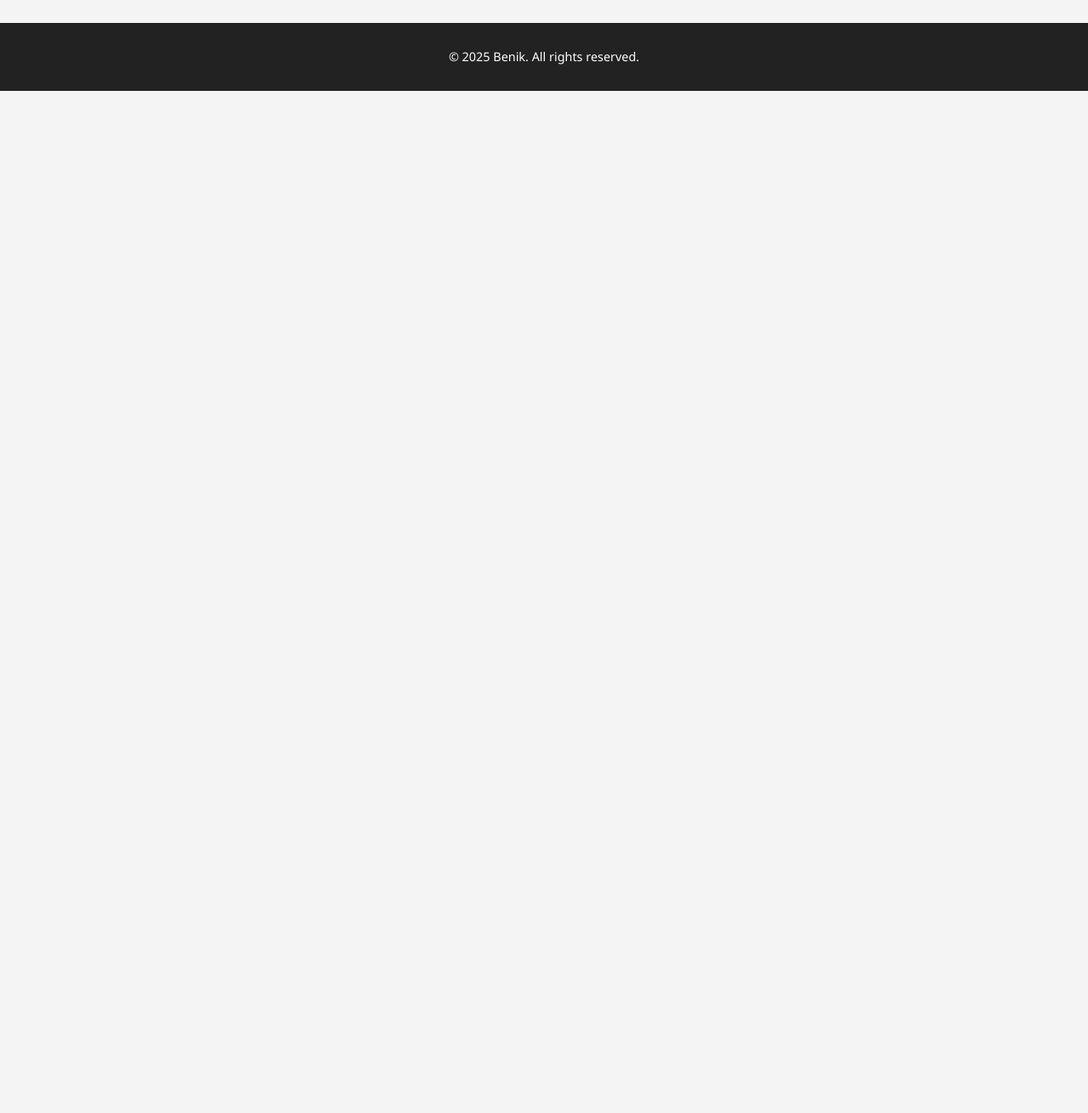
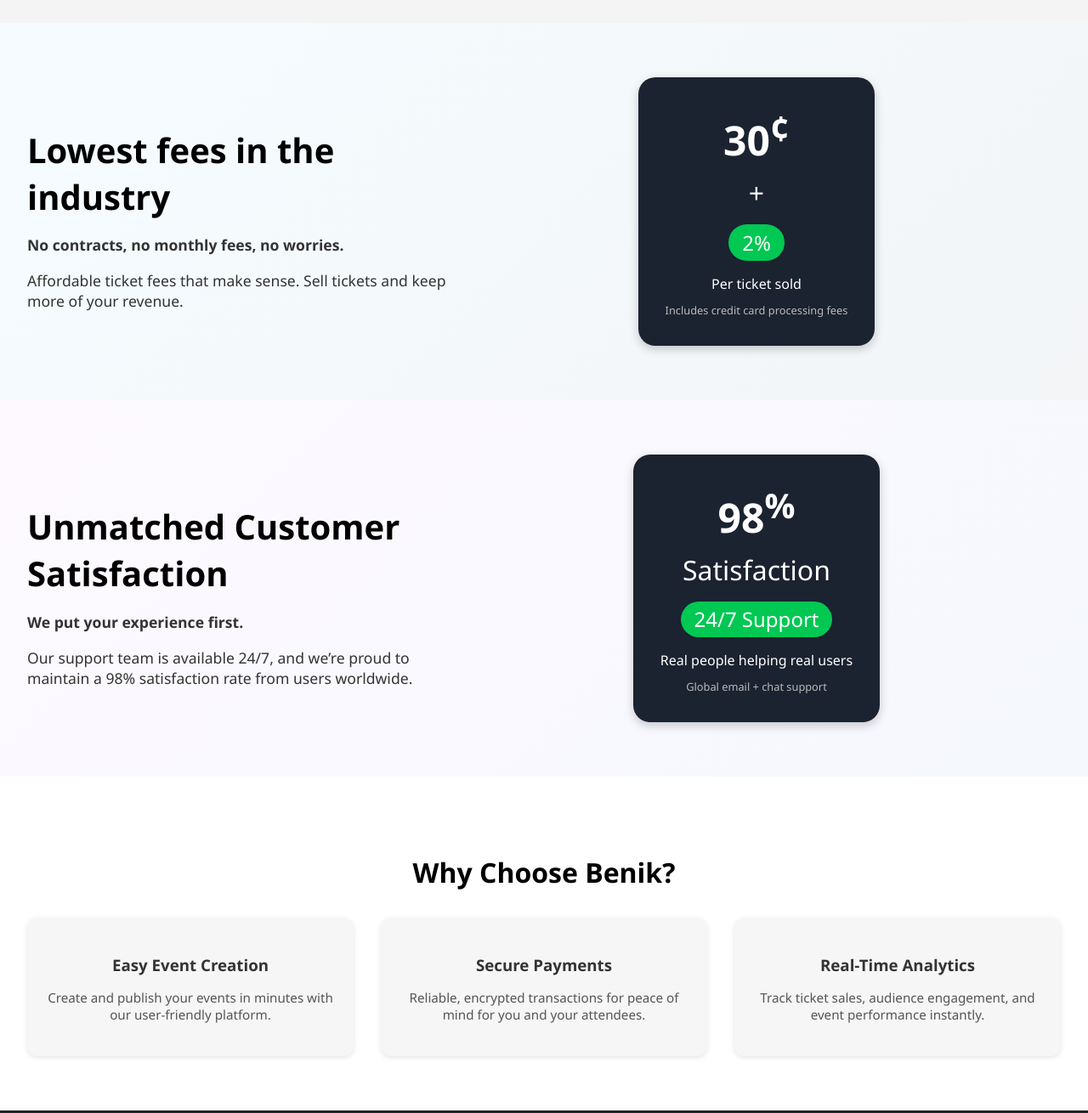
Before and after one commit to L15-16-WS/Nikhilgouda-Team86, a plain HTML site: page index.html in a window 1280 px wide. Shown: the part 1240-2550 px from the top of the page at 85% size. Before the commit the page ends 1347 px from the top, so only its background shows below. Drawn offline with Linux system fonts and the light colour scheme.

Commit message:
adding benefits

```diff
--- a/index.html
+++ b/index.html
@@ -51,6 +51,58 @@
     </div>
   </div>
 </section>
+<section class="benefits-section">
+  <div class="benefit-left">
+    <h2>Lowest fees in the industry</h2>
+    <p><strong>No contracts, no monthly fees, no worries.</strong></p>
+    <p>Affordable ticket fees that make sense. Sell tickets and keep more of your revenue.</p>
+  </div>
+  <div class="benefit-right">
+    <div class="price-box">
+      <div class="main-price">30<sup>¢</sup></div>
+      <div class="plus">+</div>
+      <div class="percentage">2%</div>
+      <p>Per ticket sold</p>
+      <small>Includes credit card processing fees</small>
+    </div>
+  </div>
+</section>
+
+<!-- New Customer Satisfaction Section -->
+<section class="satisfaction-section">
+  <div class="benefit-left">
+    <h2>Unmatched Customer Satisfaction</h2>
+    <p><strong>We put your experience first.</strong></p>
+    <p>Our support team is available 24/7, and we’re proud to maintain a 98% satisfaction rate from users worldwide.</p>
+  </div>
+  <div class="benefit-right">
+    <div class="price-box">
+      <div class="main-price">98<sup>%</sup></div>
+      <div class="plus">Satisfaction</div>
+      <div class="percentage">24/7 Support</div>
+      <p>Real people helping real users</p>
+      <small>Global email + chat support</small>
+    </div>
+  </div>
+</section>
+
+<section class="features-section">
+  <h2>Why Choose Benik?</h2>
+  <div class="features">
+    <div class="feature">
+      <h3>Easy Event Creation</h3>
+      <p>Create and publish your events in minutes with our user-friendly platform.</p>
+    </div>
+    <div class="feature">
+      <h3>Secure Payments</h3>
+      <p>Reliable, encrypted transactions for peace of mind for you and your attendees.</p>
+    </div>
+    <div class="feature">
+      <h3>Real-Time Analytics</h3>
+      <p>Track ticket sales, audience engagement, and event performance instantly.</p>
+    </div>
+  </div>
+</section>
   <footer>
     <p>&copy; 2025 Benik. All rights reserved.</p>
   </footer>
--- a/styles.css
+++ b/styles.css
@@ -127,3 +127,128 @@ footer {
 .stat p {
   font-weight: bold;
 }
+.benefits-section {
+  display: flex;
+  justify-content: space-between;
+  align-items: center;
+  padding: 4rem 2rem;
+  background: linear-gradient(135deg, #f5fcff, #f3f5f7);
+  flex-wrap: wrap;
+}
+
+.benefit-left {
+  flex: 1 1 45%;
+  max-width: 500px;
+}
+
+.benefit-left h2 {
+  font-size: 2.5rem;
+  margin-bottom: 1rem;
+}
+
+.benefit-left p {
+  font-size: 1.1rem;
+  margin-bottom: 1rem;
+  color: #333;
+}
+
+.create-btn {
+  padding: 0.8rem 1.5rem;
+  font-size: 1rem;
+  color: white;
+  background-color: #00c853;
+  border: none;
+  border-radius: 5px;
+  cursor: pointer;
+}
+
+.benefit-right {
+  flex: 1 1 40%;
+  display: flex;
+  justify-content: center;
+  align-items: center;
+}
+
+.price-box {
+  background: #1b2230;
+  color: white;
+  padding: 2rem;
+  border-radius: 20px;
+  text-align: center;
+  box-shadow: 0 4px 12px rgba(0,0,0,0.2);
+}
+
+.main-price {
+  font-size: 3rem;
+  font-weight: bold;
+}
+
+.plus {
+  font-size: 2rem;
+  margin: 0.5rem 0;
+}
+
+.percentage {
+  font-size: 1.5rem;
+  background: #00c853;
+  color: white;
+  padding: 0.3rem 1rem;
+  border-radius: 25px;
+  display: inline-block;
+  margin: 0.5rem 0;
+}
+
+.price-box p {
+  margin: 0.5rem 0;
+}
+
+.price-box small {
+  font-size: 0.8rem;
+  color: #bbb;
+}
+
+/* Features Section */
+
+.features-section {
+  text-align: center;
+  padding: 4rem 2rem;
+  background: #fff;
+}
+
+.features-section h2 {
+  font-size: 2rem;
+  margin-bottom: 2rem;
+}
+
+.features {
+  display: flex;
+  justify-content: space-around;
+  flex-wrap: wrap;
+  gap: 2rem;
+}
+
+.feature {
+  flex: 1 1 250px;
+  background: #f6f6f6;
+  padding: 1.5rem;
+  border-radius: 12px;
+  box-shadow: 0 2px 6px rgba(0,0,0,0.1);
+}
+
+.feature h3 {
+  margin-bottom: 1rem;
+  color: #333;
+}
+
+.feature p {
+  font-size: 0.95rem;
+  color: #555;
+}
+.satisfaction-section {
+  display: flex;
+  justify-content: space-between;
+  align-items: center;
+  padding: 4rem 2rem;
+  background: linear-gradient(135deg, #fdf9ff, #f5f8fd);
+  flex-wrap: wrap;
+}
```
